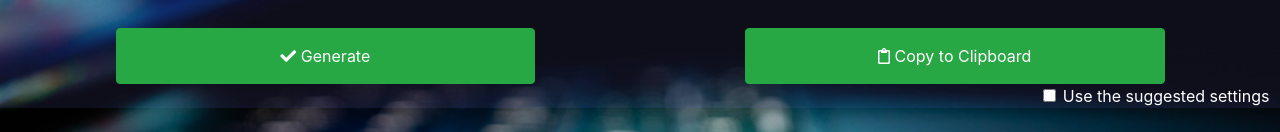
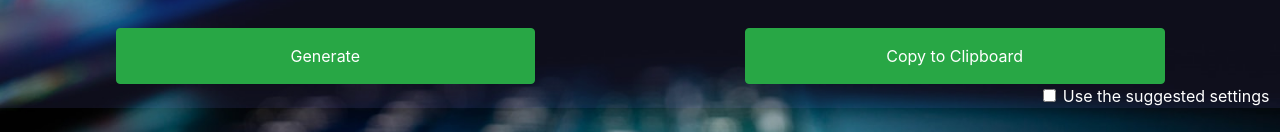
Before and after one commit to ikaroamorim/PasswordSuggestion, a plain HTML site: page index.html in a window 1280 px wide. Shown: the part 346-478 px from the top of the page. Drawn offline with nearby package versions, Linux system fonts and the light colour scheme.

Commit message:
removal of font awesome

```diff
--- a/index.html
+++ b/index.html
@@ -10,8 +10,8 @@
     <link rel="stylesheet" href="https://stackpath.bootstrapcdn.com/bootstrap/4.5.2/css/bootstrap.min.css"
         integrity="sha384-JcKb8q3iqJ61gNV9KGb8thSsNjpSL0n8PARn9HuZOnIxN0hoP+VmmDGMN5t9UJ0Z" crossorigin="anonymous">
 
-<!-- Font awesome -->
-    <link rel="stylesheet" href="plugins/fontawesome-free-5.14.0-web/css/all.min.css">
+<!-- Font awesome
+    <link rel="stylesheet" href="plugins/fontawesome-free-5.14.0-web/css/all.min.css">-->
 
 
     <link rel="stylesheet" href="styles/style.css">
```
